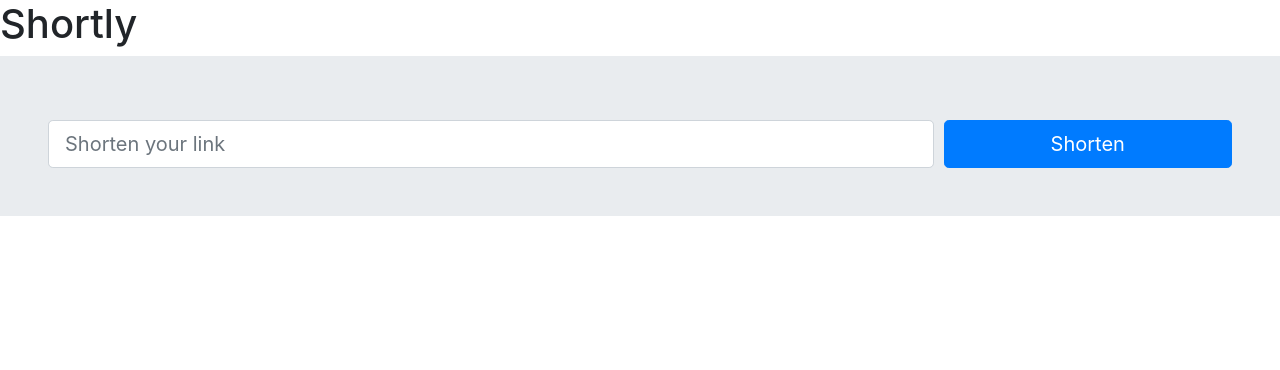
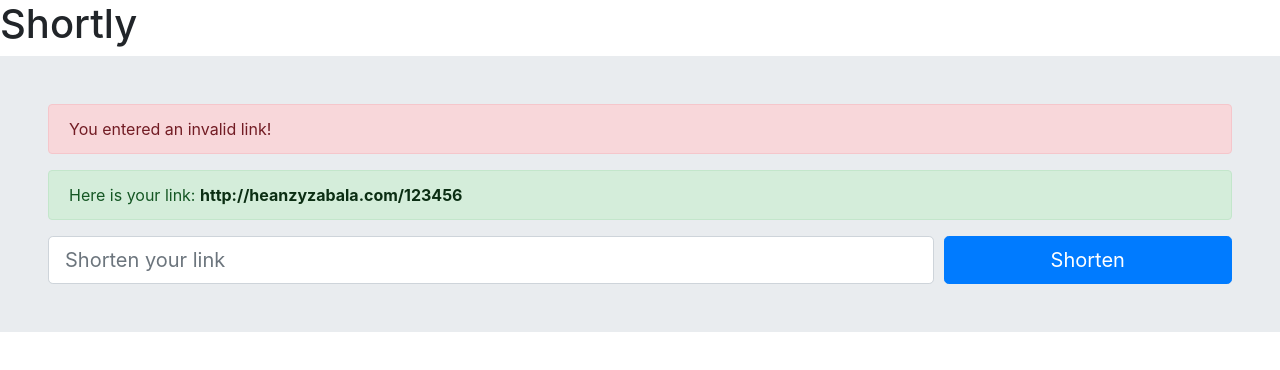
Before and after one commit to heanzyzabala/shortly, a React (Create React App) app: page / in a window 1280 px wide. Shown: the top 370 px of the page. Built offline with nearby package versions, Linux system fonts and the light colour scheme.

Commit message:
Added alert messages

```diff
--- a/src/UrlForm.jsx
+++ b/src/UrlForm.jsx
@@ -1,6 +1,6 @@
 import React, { Component } from 'react'
 import axios from 'axios';
-import { Form, Button, Col, Jumbotron } from 'react-bootstrap';
+import { Alert, Form, Button, Col, Jumbotron } from 'react-bootstrap';
 
 export default class UrlForm extends Component {
     constructor(props) {
@@ -44,12 +44,14 @@ export default class UrlForm extends Component {
                 <Jumbotron
                     className='p-5'
                     fluid>
+                    <Alert variant='danger'> You entered an invalid link! </Alert>
+                    <Alert variant='success'> Here is your link: <Alert.Link href='http://heanzyzabala.com/123456'> http://heanzyzabala.com/123456 </Alert.Link> </Alert>
                     {shortenedUrlView}
                     <Form onSubmit={this.onSubmitHandler}>
                         <Form.Row>
                             <Col sm={9}>
                                 <Form.Control
-                                    className='mt-3'
+                                    // className='mt-3'
                                     onChange={this.onChangeHandler}
                                     type='text'
                                     placeholder='Shorten your link'
@@ -57,7 +59,7 @@ export default class UrlForm extends Component {
                             </Col>
                             <Col sm={3}>
                                 <Button
-                                    className='mt-3'
+                                    // className='mt-3'
                                     type='submit'
                                     size='lg'
                                     variant='primary'
```
